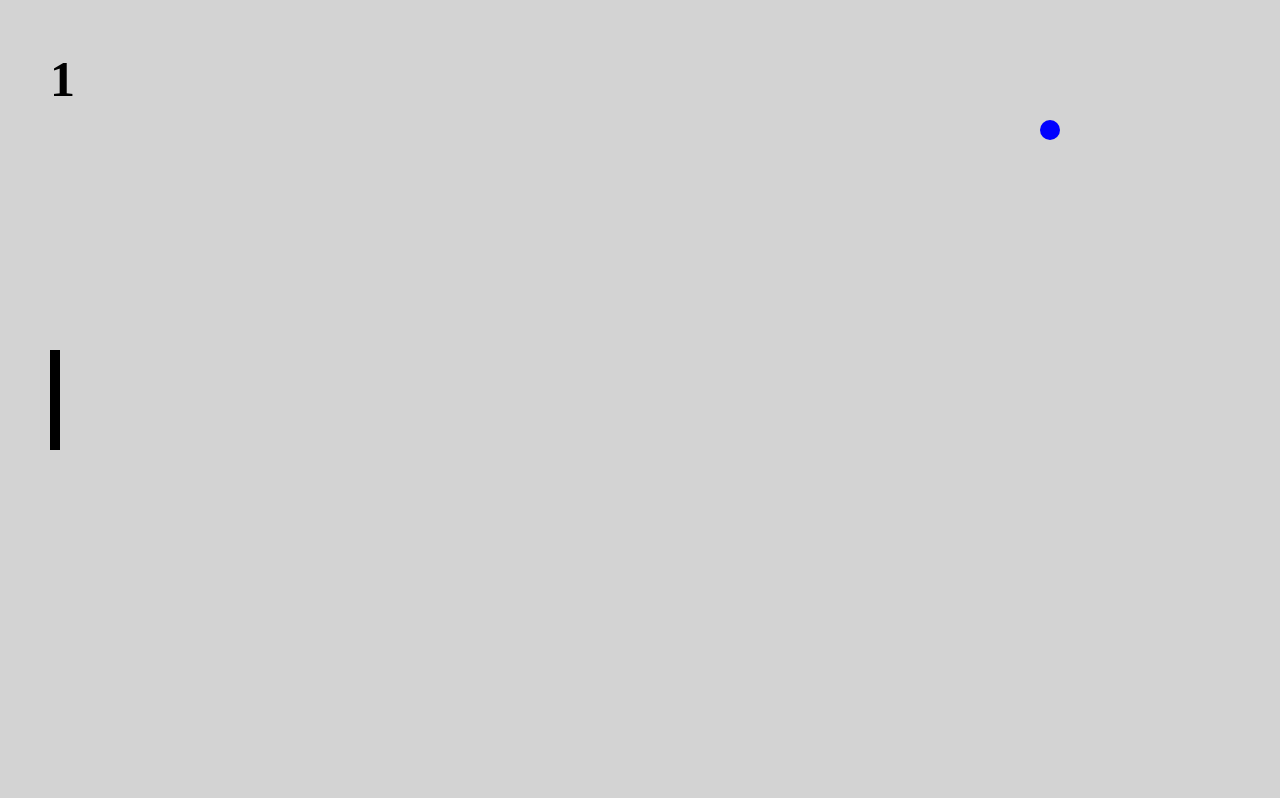
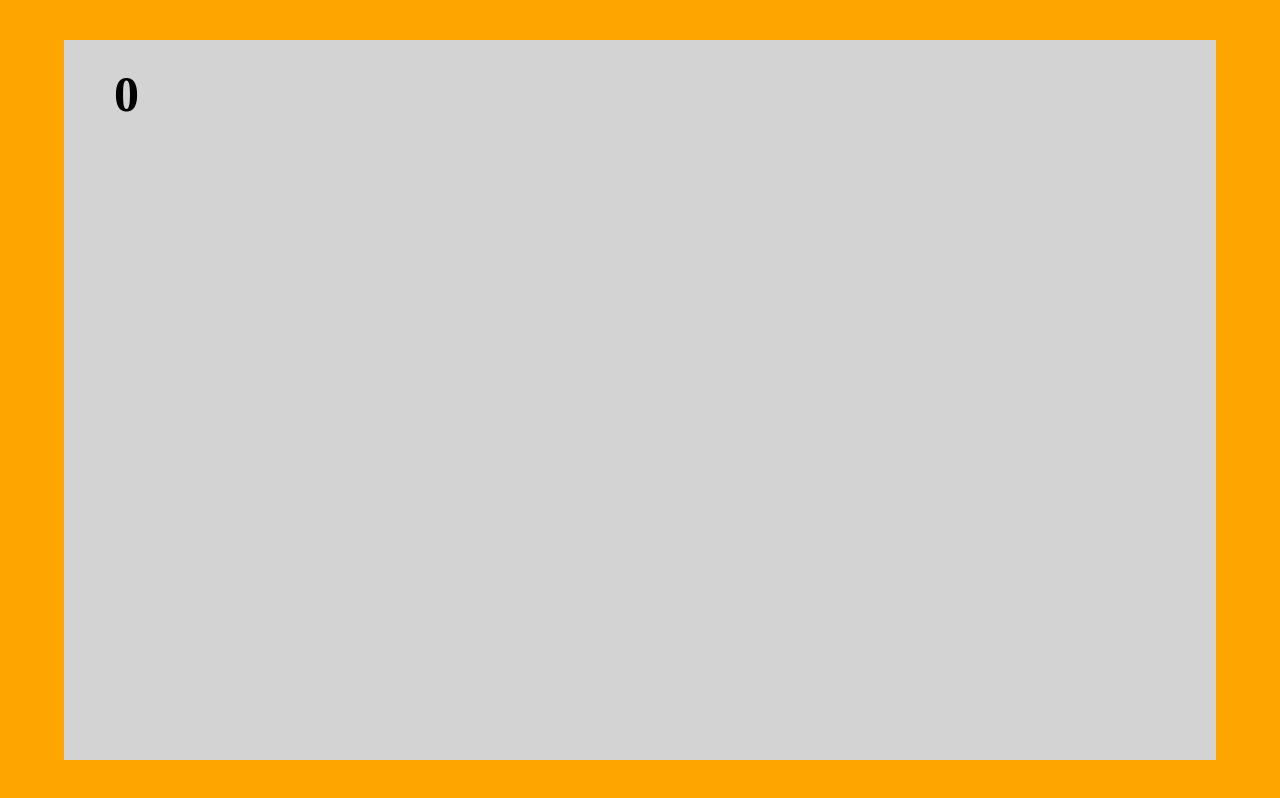
Before and after one commit to lkatkus/Personal-JS-4-Pong, a plain HTML site: page index.html in a window 1280 px wide. Drawn offline with Linux system fonts and the light colour scheme.

Commit message:
Canvas positioning

```diff
--- a/css/style.css
+++ b/css/style.css
@@ -6,12 +6,26 @@ body, html{
     margin: 0;
     width: 100%;
     height: 100%;
-    overflow: hidden;
+
+}
+
+body{
+    background-color: orange;
+    display: flex;
+    flex-flow: row;
+    align-items: center;
+    justify-content: center;
 }
 
 .container{
-    width: 100%;
-    height: 100%;
+    width: 90%;
+    height: 90%;
+    margin: 10px;
+    margin: 0 auto;
+}
+
+.score-container{
+    position: relative;
 }
 
 canvas{
@@ -23,6 +37,6 @@ h2{
     font-size: 50px;
     position: absolute;
     left: 50px;
-    top: 50px;
+    top: 25px;
     margin: 0;
 }
--- a/index.html
+++ b/index.html
@@ -7,11 +7,11 @@
         <script type="text/javascript" src="js/script.js"></script>
     </head>
     <body onload="init()">
-        <div class="">
-            <h2 id="p1Score">0</h2>
-        </div>
 
         <div class="container">
+            <div class="score-container">
+                <h2 id="p1Score">0</h2>
+            </div>
             <canvas id="canvas"></canvas>
         </div>
 
--- a/js/script.js
+++ b/js/script.js
@@ -6,33 +6,43 @@ function init(){
     var canvas = document.getElementById("canvas");
     var ctx = canvas.getContext("2d");
 
+    // ANIMATION REQUEST
+    var myAnimationRequest;
+
     // SETTING CANVAS SIZE
     canvas.width = container.offsetWidth;
     canvas.height = container.offsetHeight;
 
-    // SPRITES PLACEHOLDER
+    // SPRITE PLACEHOLDER
     var containerArr = [];
-
-
     var player = new Image();
 
-    // DRAW RECTANGLE
-    function drawRectangle(){
-        ctx.fillStyle = "black";
-        ctx.fillRect(0, 0, 10, 100);
-        player = ctx.getImageData(0, 0, 10, 100);
+    // PLAYER VARIABLES
+    // PARAMETERS
+    var P1width = 10;
+    var P1height = 100;
+    var P1color = 'black';
+
+    // START POSITION
+    var P1startPositionX = 20;
+    var P1startPositionY = canvas.height/2-50;
+
+    // DRAW PLAYER
+    function basePlayer(){
+        ctx.fillStyle = P1color;
+        ctx.fillRect(0, 0, P1width, P1height);
+        player = ctx.getImageData(0, 0, P1width, P1height);
         void ctx.clearRect(0, 0, canvas.width, canvas.height);
     }
+    basePlayer();
+    containerArr.push(new Player(P1startPositionX,P1startPositionY));
 
-    drawRectangle();
-
-    containerArr.push(new Rec(50,(canvas.height/2-50)));
-
-    function Rec(x,y){
+    // PLAYER OBJECT
+    function Player(x,y){
         this.x = x;
         this.y = y;
 
-        this.drawRec = function(){
+        this.drawPlayer = function(){
             ctx.putImageData(player, this.x, this.y);
         };
 
@@ -43,7 +53,7 @@ function init(){
             }else if (direction == 'down'){
                 this.y += 40;
             }
-            this.drawRec();
+            this.drawPlayer();
         }
     }
 
@@ -89,6 +99,7 @@ function init(){
                 console.log("REBOUND");
                 dx = -dx;
             }
+
             this.x += dx;
 
             if(this.y > canvas.height){
@@ -103,23 +114,23 @@ function init(){
     }
 
     function animate(){
-        var myAnimationRequest = requestAnimationFrame(animate);
-        //
-        // function stopAnim(){
-        //     console.log("stop");
-        //     // cancelAnimationFrame(myAnimationRequest);
-        // }
-        //
-        // canvas.addEventListener('click',stopAnim);
+        myAnimationRequest = requestAnimationFrame(animate);
 
-        // LOOP FOR UPDATING CIRCLE POSITION
+        // LOOP FOR UPDATING POSITION
         for(var i = 0; i < containerArr.length; i++){
-            // containerArr[0].update();
             containerArr[i].update();
         };
     }
 
+    function stopAnim(){
+        if(!myAnimationRequest){
+            animate();
+        }else{
+            console.log('animation request id' + myAnimationRequest);
+            cancelAnimationFrame(myAnimationRequest);
+        }
+    }
 
-    animate();
+    canvas.addEventListener('click',stopAnim);
 
 }
```
